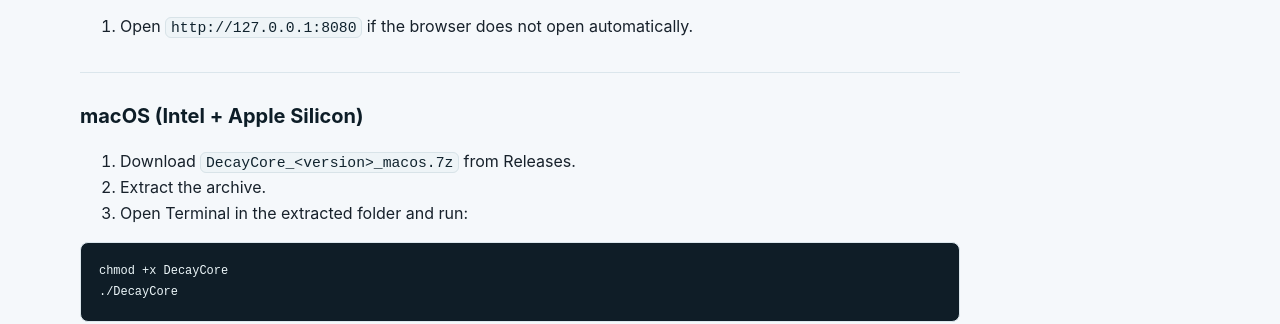
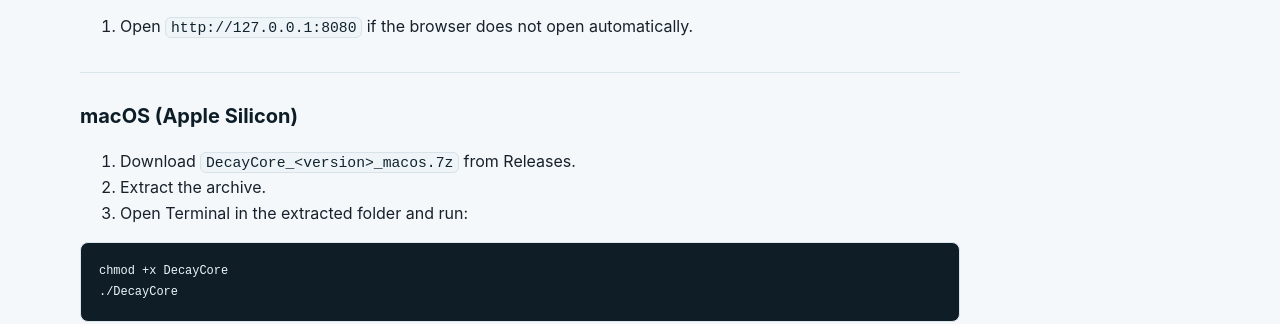
Before and after one commit to VilhoValittu/DecayCore, a Jekyll site: the page built from docs/Installation.md, in a window 1280 px wide and 900 px high, scrolled down 1328 px. Shown: the part 156-480 px from the top of the window. Built offline with Jekyll 4.4.1, drawn with Linux system fonts in a browser that asks for light colours.

Commit message:
Update Installation.md

```diff
--- a/docs/Installation.md
+++ b/docs/Installation.md
@@ -57,7 +57,7 @@ sudo apt install libportaudio2
 
 ---
 
-### macOS (Intel + Apple Silicon)
+### macOS (Apple Silicon)
 
 1. Download `DecayCore_<version>_macos.7z` from Releases.
 2. Extract the archive.
```
